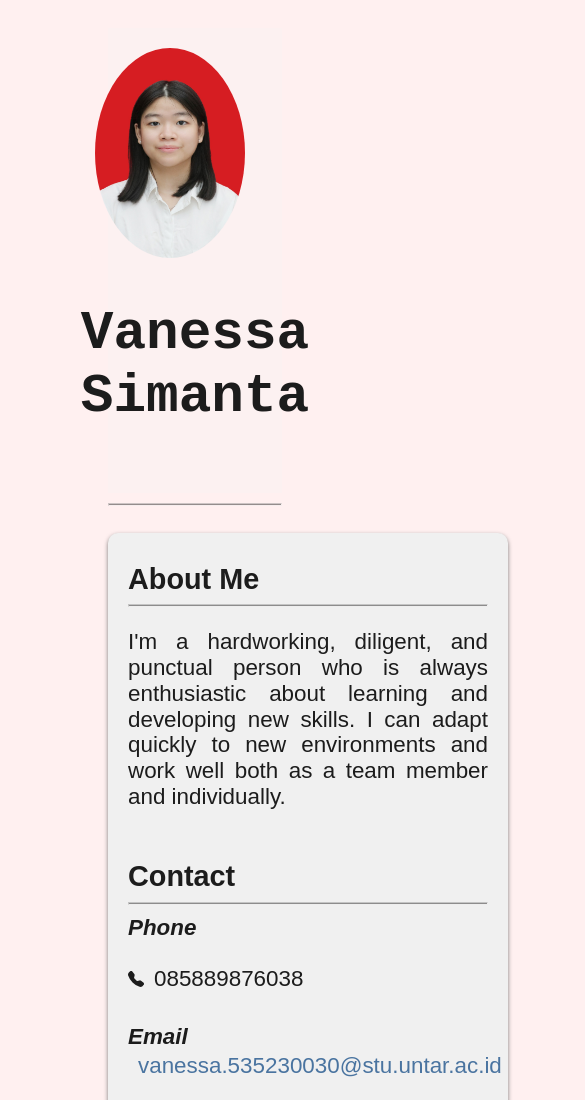
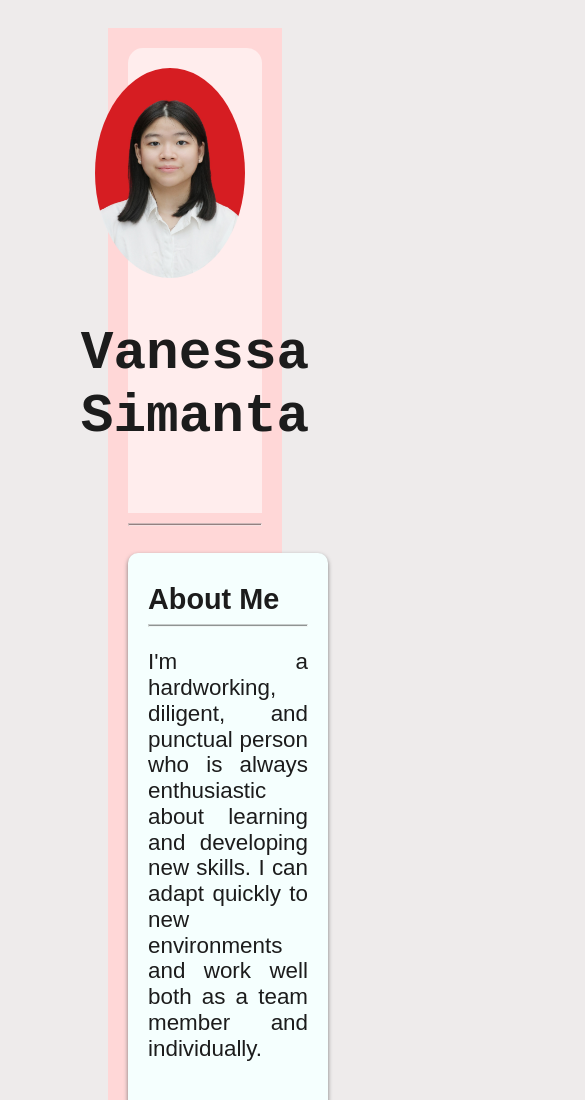
Before and after one commit to VanessaSimanta/Tugas1_535230030_Vanessa_Simanta, a plain HTML site: page index.html in a window 390 px wide. Shown: the top 1100 px of the page, 585 px wide, since content can reach past the window. Drawn offline with Linux system fonts and the light colour scheme.

Commit message:
perbaikan warna dan media query

```diff
--- a/style.css
+++ b/style.css
@@ -4,7 +4,7 @@
 }
 
 body {
-    background-color: #fff0f0;
+    background-color: #eeebeb;
     color: #1c1c1c;
     line-height: 1.15;
     padding-top: 20px;
@@ -18,8 +18,13 @@ body {
     gap: 50px;
 }
 
+.semua {
+    background-color: #ffd7d7;
+    padding: 20px;
+}
+
 .kanan {
-    background-color: #fff0f0;
+    background-color: #ffeded;
     padding: 20px;
     border-radius: 10px;
     box-shadow: 0 2px 4px #7a7979;
@@ -28,7 +33,7 @@ body {
 }
 
 .kiri {
-    background-color: #f0f0f0;
+    background-color: #f5fffe;
     padding: 20px;
     border-radius: 10px;
     box-shadow: 0 2px 4px #7a7979;
@@ -40,9 +45,11 @@ body {
     display: flex;
     justify-content: center;
     align-items: center;
-    background-color: #fcf1f1;
+    background-color: #ffeded;
     padding: 20px;
     margin-bottom: 10px;
+    border-top-left-radius: 15px;
+    border-top-right-radius: 15px;
 }
 
 #foto1 {
@@ -101,13 +108,16 @@ a:hover {
     gap: 10px;
 }
 
-@media only screen and (max-width: 1030px) {
+@media only screen and (max-width: 1200px) {
+    .kanan, .kiri {
+        min-width: 350px;
+    }
+}
+
+
+@media only screen and (max-width: 1000px) {
     .flex {
         flex-direction: column;
-    }
-
-    .kiri {
-        max-width: 1000px;
     }
 
     #foto1 {
@@ -134,6 +144,10 @@ a:hover {
         text-align: center;
     }
 
+    .kanan, .kiri {
+        min-width: 200px;
+    }
+
     h1 {
         font-size: 3.4rem;
     }
```
